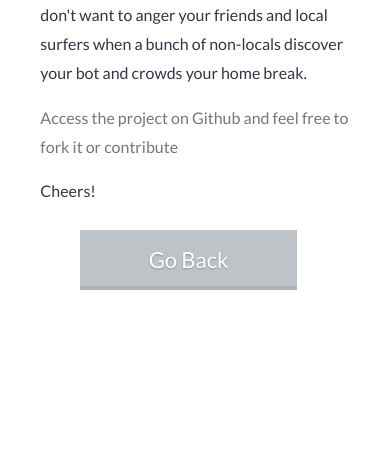
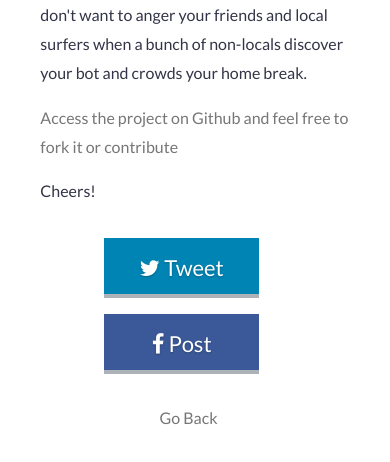
Before and after one commit to burgundy93/flaskblog, a Flask app: a page that uses templates/single-post.html in a window 390 px wide. Shown: the part 2881-3343 px from the top of the page. Before the commit the page ends 3171 px from the top, so only its background shows below. Run offline with Flask 2, Linux system fonts and the light colour scheme; some libraries are stand-ins or nearby versions.

Commit message:
add social share btns and twitter hover btn

```diff
--- a/static/css/main.css
+++ b/static/css/main.css
@@ -189,3 +189,111 @@ time {
 
             }
         }
+
+
+/*little button to take me to twitter*/
+.creditlink {
+    position: fixed;
+  top: 94vh;
+/*     left: 0%; */
+  right: 5%;
+  bottom: 0%;
+  width: 115px;
+  text-align:right;
+  z-index:9999;
+  margin-top:-15px;
+}
+
+/* If you want to hide this on devices smaller than the iPad */
+
+	@media (max-width:720px) {
+			.creditlink {
+				display:none;
+			}
+		}
+
+.creditBTN {
+    display: inline-block;
+    border-radius: 4px;
+    background-color: black;
+    border: none;
+    color: white;
+    text-align: center;
+    font-size: 0.7rem;
+    height: 3rem;
+    padding: 1rem;
+    width: 10rem;
+    transition: all 0.5s;
+    cursor: pointer;
+    float: left;
+    text-decoration: none;
+}
+
+.creditBTN:hover {
+    background-color: rgba(0, 0, 0, 0.64);
+}
+
+
+
+            .twitter-flat-button {
+                position: relative;
+                vertical-align: top;
+                width: 100%;
+                height: 60px;
+                padding: 0;
+                font-size: 22px;
+                color:white;
+                text-align: center;
+                text-shadow: 0 1px 2px rgba(0, 0, 0, 0.25);
+                background: #0084b4;
+                border: 0;
+                border-bottom: 2px solid #acb2b7;
+                cursor: pointer;
+                -webkit-box-shadow: inset 0 -2px #acb2b7;
+                box-shadow: inset 0 -2px #acb2b7;
+            }
+            .twitter-flat-button:active {
+                top: 1px;
+                outline: none;
+                -webkit-box-shadow: none;
+                box-shadow: none;
+            }
+        @media (max-width:720px) {
+            .twitter-flat-button{
+                    width: 50%;
+    margin-left: 4rem;
+
+            }
+        }
+
+
+            .facebook-flat-button {
+                position: relative;
+                vertical-align: top;
+                width: 100%;
+                height: 60px;
+                padding: 0;
+                font-size: 22px;
+                color:white;
+                text-align: center;
+                text-shadow: 0 1px 2px rgba(0, 0, 0, 0.25);
+                background: #3B5998;
+                border: 0;
+                border-bottom: 2px solid #acb2b7;
+                cursor: pointer;
+                -webkit-box-shadow: inset 0 -2px #acb2b7;
+                box-shadow: inset 0 -2px #acb2b7;
+            }
+            .facebook-flat-button:active {
+                top: 1px;
+                outline: none;
+                -webkit-box-shadow: none;
+                box-shadow: none;
+            }
+        @media (max-width:720px) {
+            .facebook-flat-button{
+                   width: 50%;
+                margin-left: 4rem;
+
+            }
+        }
--- a/templates/single-post.html
+++ b/templates/single-post.html
@@ -4,6 +4,12 @@
 
 
 {% block main %}
+{#    twitter button#}
+    <div class="creditlink">
+  <a style="text-decoration: none; color: white;" href="https://twitter.com/ronaldl93_" target="_blank"><button class="creditBTN">Follow me on Twitter</button></a></button>
+      </div>
+
+{#    end of twitter button#}
 
 <body class="blog-header">
 	<section class="header-section-full">
@@ -27,15 +33,34 @@
 		</div>
 	</div>
 
+
     <div class="row">
+        <div class="col-6">
+               <!-- Twitter -->
+    <a href="https://twitter.com/share?url=https://ronaldlangeveld.com/{{ post.slug }}&amp;text={{ post.title }}%20by%20@ronaldl93_" target="_blank">
+        <button class="twitter-flat-button"><i class="fa fa-twitter" aria-hidden="true"></i> Tweet</button>
+    </a>
+        </div>
 
-        <div class="back-btn col-12">
-        <a href="/"><button class="silver-flat-button">Go Back</button></a>
-</div>
+                <div class="col-6">
+           <!-- Facebook -->
+    <a href="http://www.facebook.com/sharer.php?u=https://ronaldlangeveld.com/{{ post.slug }}" target="_blank">
+        <button class="facebook-flat-button"><i class="fa fa-facebook" aria-hidden="true"></i> Post</button>
+    </a>
+
+        </div>
+
+
 
     </div>
 
 
+    <div class="row">
+        <br>
+          <div class="back-btn col-12">
+        <a href="/">Go Back</a>
+</div>
+    </div>
 </div>
 
 		</div>
@@ -44,5 +69,21 @@
 	</section>
 
 </body>
+    <script>window.twttr = (function(d, s, id) {
+  var js, fjs = d.getElementsByTagName(s)[0],
+    t = window.twttr || {};
+  if (d.getElementById(id)) return t;
+  js = d.createElement(s);
+  js.id = id;
+  js.src = "https://platform.twitter.com/widgets.js";
+  fjs.parentNode.insertBefore(js, fjs);
+
+  t._e = [];
+  t.ready = function(f) {
+    t._e.push(f);
+  };
+
+  return t;
+}(document, "script", "twitter-wjs"));</script>
 
 {% endblock %}
```
